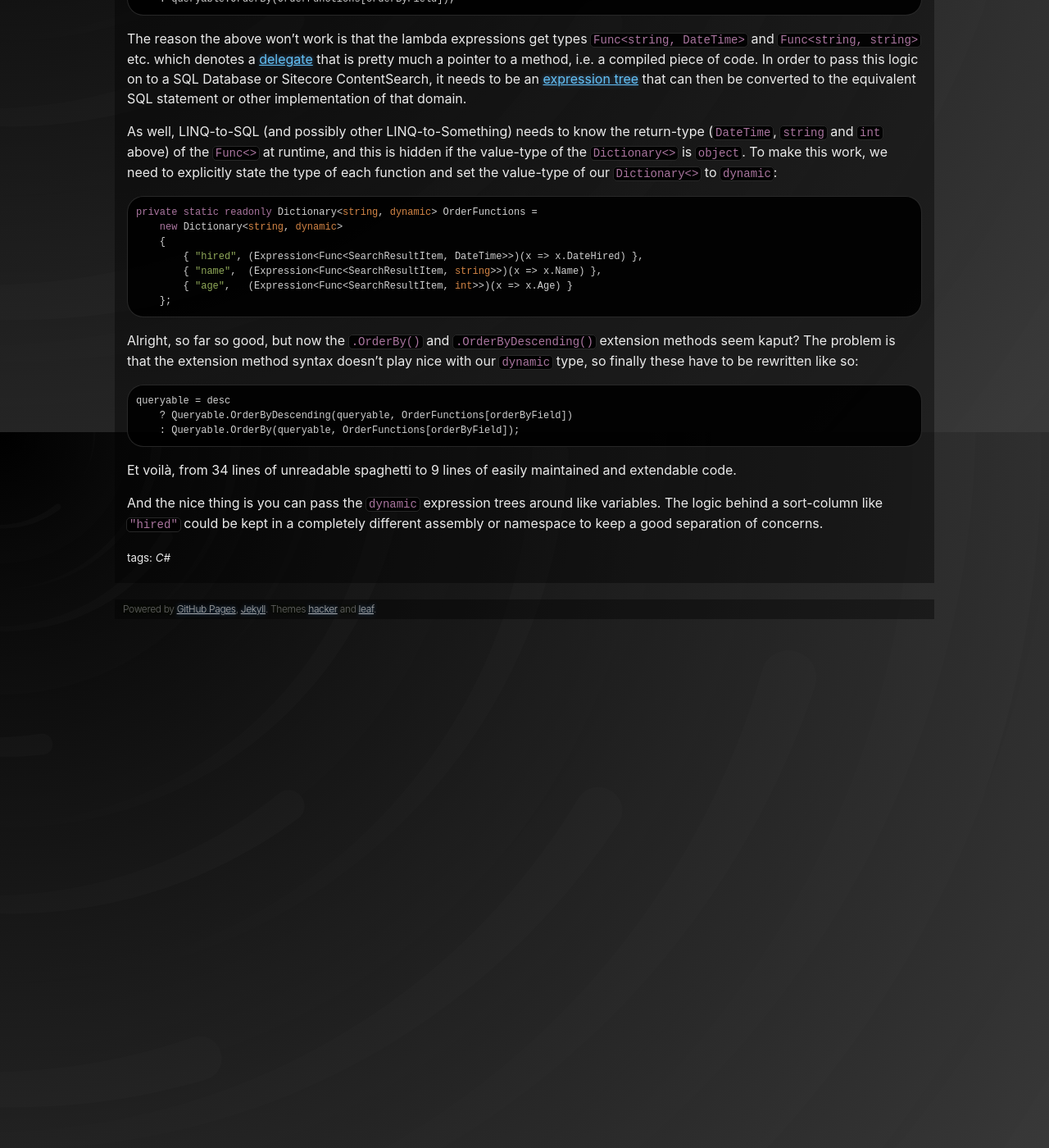
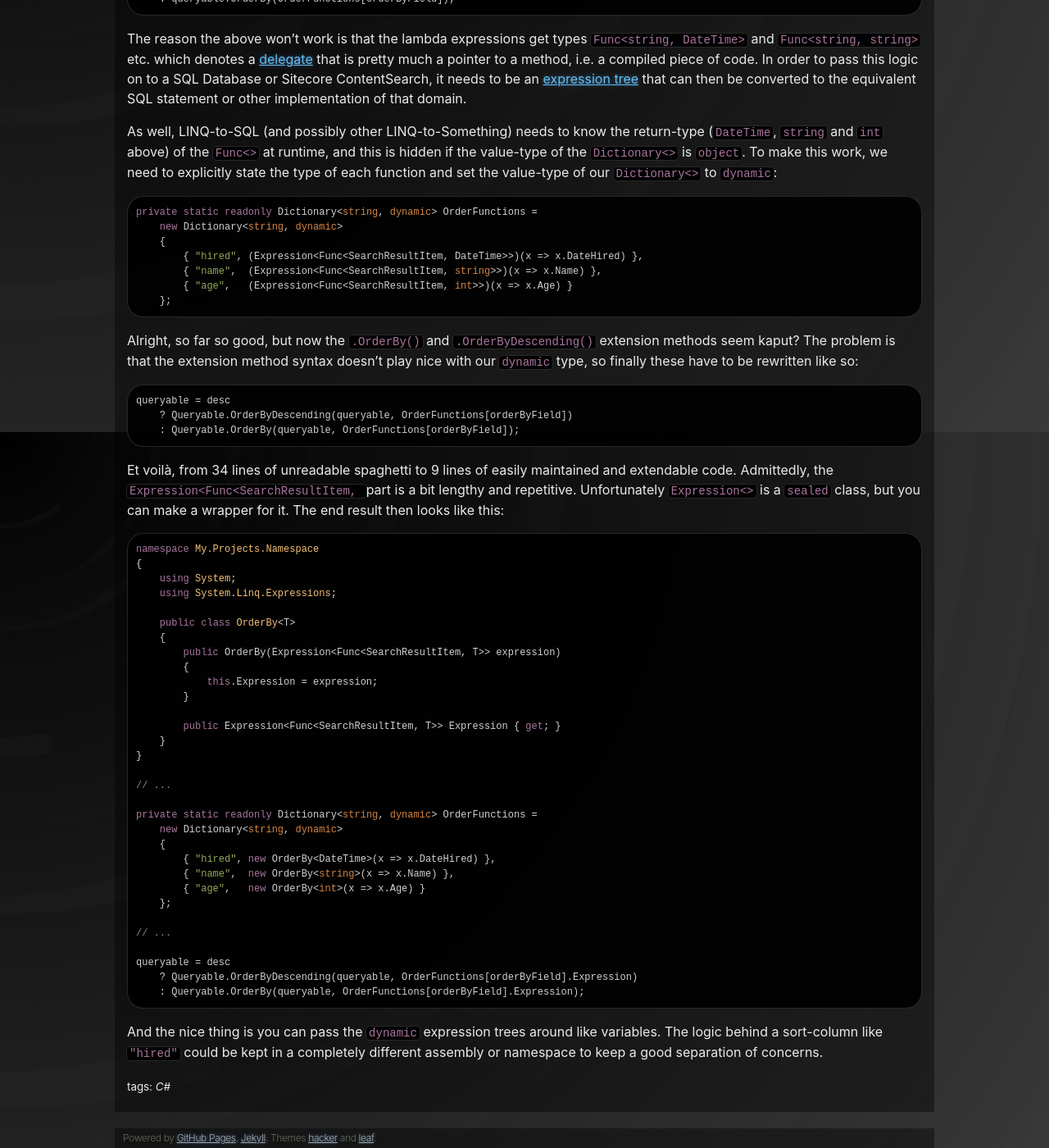
Before and after one commit to asontu/asontu.github.io, a Jekyll site: the page built from _posts/2020-04-02-a-better-way-to-do-dynamic-orderby-in-c-sharp.md, in a window 1280 px wide and 1400 px high, scrolled down 1393 px. Shown: the whole window at 82% size. Built offline with Jekyll 4.4.1, drawn with Linux system fonts in a browser that asks for light colours; comment, search, counter and statistics services are not loaded.

Commit message:
Add wrapper for Expression<Func<SearchResultItem,T>>

````diff
--- a/_posts/2020-04-02-a-better-way-to-do-dynamic-orderby-in-c-sharp.md
+++ b/_posts/2020-04-02-a-better-way-to-do-dynamic-orderby-in-c-sharp.md
@@ -85,6 +85,40 @@ queryable = desc
 	: Queryable.OrderBy(queryable, OrderFunctions[orderByField]);
 ```
 
-Et voilà, from 34 lines of unreadable spaghetti to 9 lines of easily maintained and extendable code.
+Et voilà, from 34 lines of unreadable spaghetti to 9 lines of easily maintained and extendable code. Admittedly, the `Expression<Func<SearchResultItem, ` part is a bit lengthy and repetitive. Unfortunately `Expression<>` is a `sealed` class, but you can make a wrapper for it. The end result then looks like this:
+
+```c#
+namespace My.Projects.Namespace
+{
+    using System;
+    using System.Linq.Expressions;
+
+    public class OrderBy<T>
+    {
+        public OrderBy(Expression<Func<SearchResultItem, T>> expression)
+        {
+            this.Expression = expression;
+        }
+
+        public Expression<Func<SearchResultItem, T>> Expression { get; }
+    }
+}
+
+// ...
+
+private static readonly Dictionary<string, dynamic> OrderFunctions =
+	new Dictionary<string, dynamic>
+	{
+		{ "hired", new OrderBy<DateTime>(x => x.DateHired) },
+		{ "name",  new OrderBy<string>(x => x.Name) },
+		{ "age",   new OrderBy<int>(x => x.Age) }
+	};
+
+// ...
+
+queryable = desc
+	? Queryable.OrderByDescending(queryable, OrderFunctions[orderByField].Expression)
+	: Queryable.OrderBy(queryable, OrderFunctions[orderByField].Expression);
+```
 
 And the nice thing is you can pass the `dynamic` expression trees around like variables. The logic behind a sort-column like `"hired"` could be kept in a completely different assembly or namespace to keep a good separation of concerns.
````
